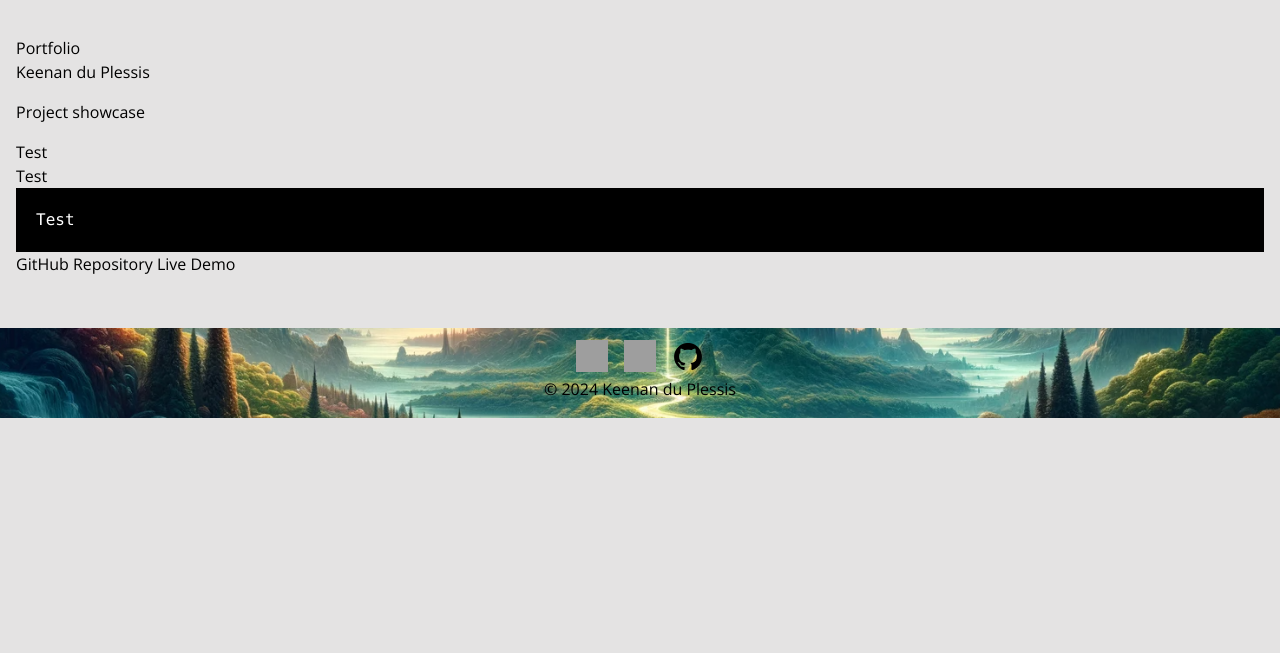
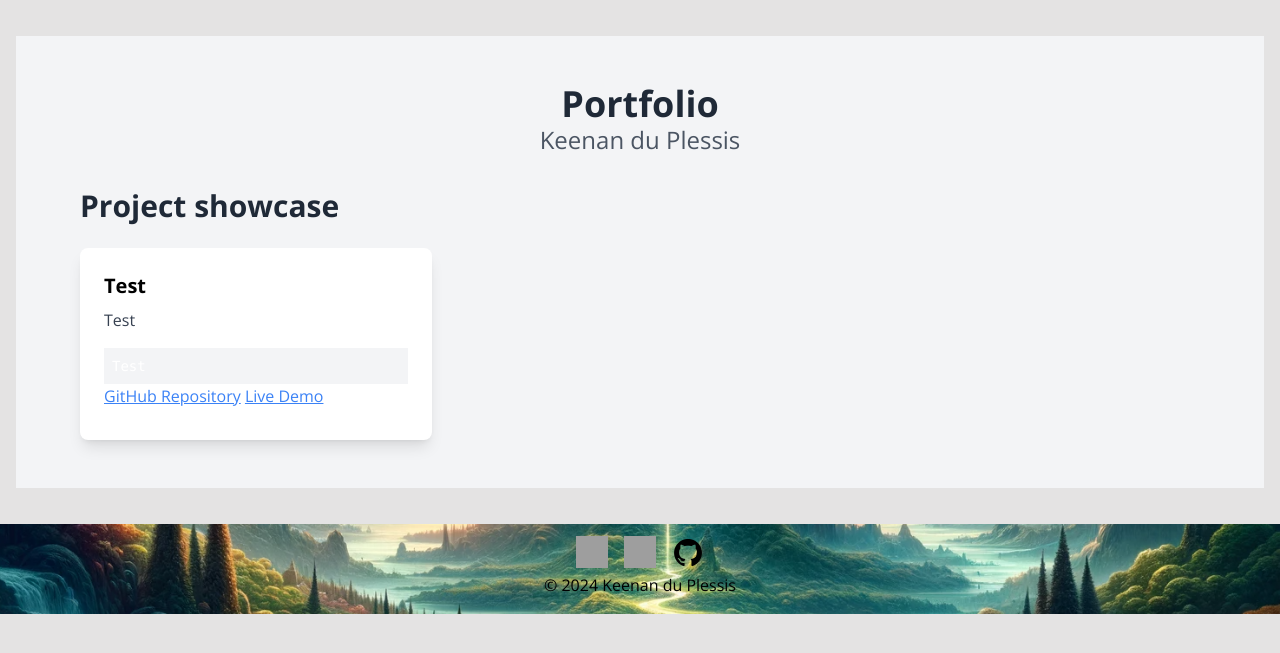
Before and after one commit to Keeks87/Portfolio_site_deploy, a Django app: page /projects/ in a window 1280 px wide. Shown: the part 100-753 px from the top of the page. Run offline with Django 4.2, Linux system fonts and the light colour scheme; data comes from the database, SQL or seed files in the repository; some libraries are stand-ins or nearby versions; grey boxes are pictures that could not be loaded.

Commit message:
Update Bootstrap to tailwind

```diff
--- a/portfolio/templates/portfolio/projects.html
+++ b/portfolio/templates/portfolio/projects.html
@@ -4,46 +4,47 @@
 
 {% block content %}
 <!-- Portfolio Section -->
-<section id="portfolio" class="portfolio">
-    <div class="container">
+<section id="portfolio" class="py-12 bg-gray-100">
+    <div class="max-w-6xl mx-auto px-4">
         <!-- Section Title -->
-        <div class="section-title">
-            <h1>Portfolio</h1>
-            <h2>Keenan du Plessis</h2>
+        <div class="text-center">
+            <h1 class="text-4xl font-bold text-gray-800">Portfolio</h1>
+            <h2 class="text-2xl font-medium text-gray-600">Keenan du Plessis</h2>
         </div>
 
         <!-- Project Showcase -->
-    <div class="container mt-4">
-        <h1 class="mb-4">Project showcase</h1>
-        <div class="row">
+        <div class="mt-8">
+            <h1 class="text-3xl font-bold text-gray-800 mb-6">Project showcase</h1>
+            <div class="flex flex-wrap -m-4">
                 {% for project in projects %}
-                <div class="col-md-4 mb-4">
-                    <div class="card h-100">
-                        <div class="card-body">
-                            <h2 class="card-title">{{ project.title }}</h2>
-                            <p class="card-text">{{ project.description }}</p>
+                    <div class="w-full md:w-1/3 p-4">
+                        <div class="bg-white shadow-lg rounded-lg overflow-hidden h-full flex flex-col">
+                            <div class="p-6">
+                                <h2 class="font-bold text-xl mb-2">{{ project.title }}</h2>
+                                <p class="text-gray-700 mb-4">{{ project.description }}</p>
 
                                 <!-- Code snippet (if applicable) -->
                                 {% if project.code_snippet %}
-                                <pre><code>{{ project.code_snippet }}</code></pre>
+                                    <pre><code class="bg-gray-100 p-2 text-sm">{{ project.code_snippet }}</code></pre>
                                 {% endif %}
 
                                 <!-- GitHub link (if applicable) -->
                                 {% if project.github_link %}
-                                <a href="{{ project.github_link }}" class="d-block mb-2">GitHub Repository</a>
+                                    <a href="{{ project.github_link }}" class="text-blue-500 hover:text-blue-600 underline mb-2 inline-block">GitHub Repository</a>
                                 {% endif %}
 
                                 <!-- Live Demo link (if applicable) -->
                                 {% if project.live_demo_link %}
-                                <a href="{{ project.live_demo_link }}" class="d-block">Live Demo</a>
+                                    <a href="{{ project.live_demo_link }}" class="text-blue-500 hover:text-blue-600 underline">Live Demo</a>
                                 {% endif %}
                             </div>
                         </div>
                     </div>
                 {% endfor %}
                 {% if projects|length == 0 %}
-                <p class="col-12">No projects available.</p>
+                    <p class="w-full text-center text-gray-600">No projects available.</p>
                 {% endif %}
             </div>
         </div>
+    </div>
 {% endblock %}
```
Lines whose indentation alone changed are shown as unchanged.
